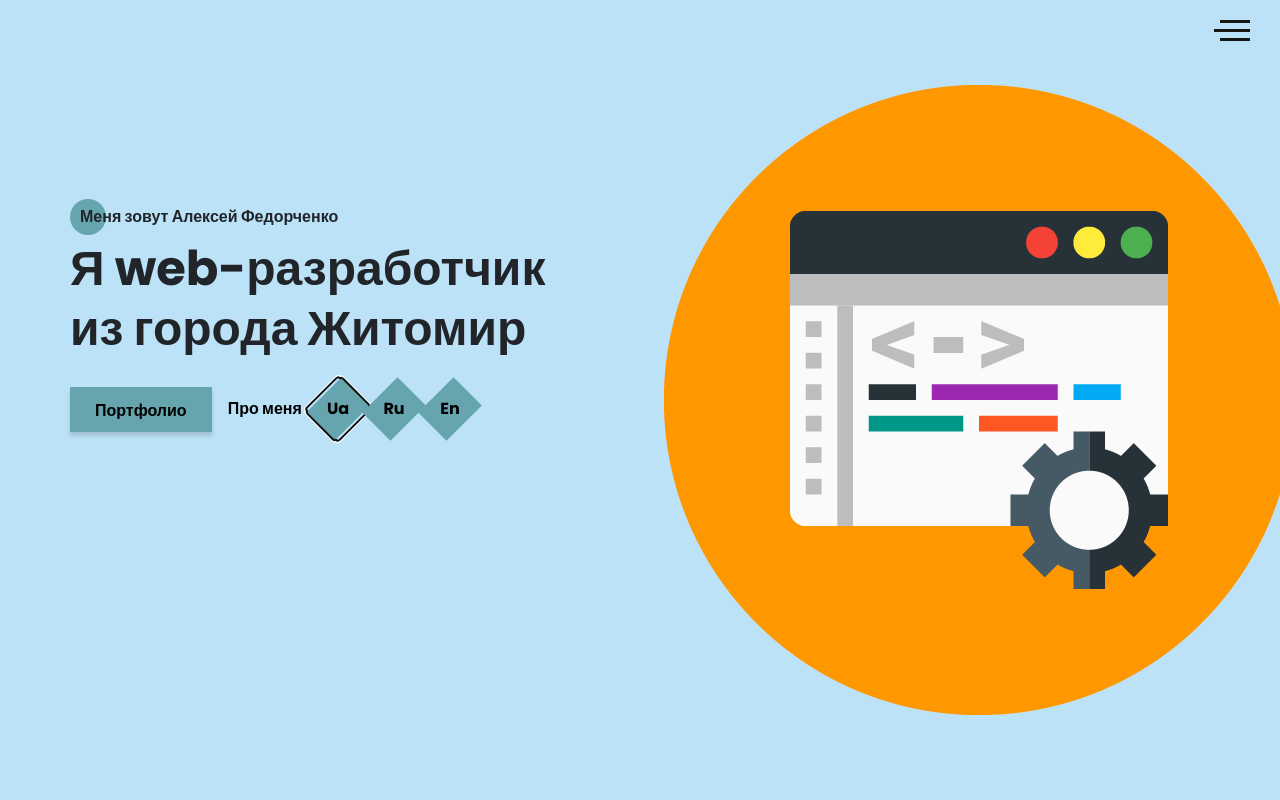
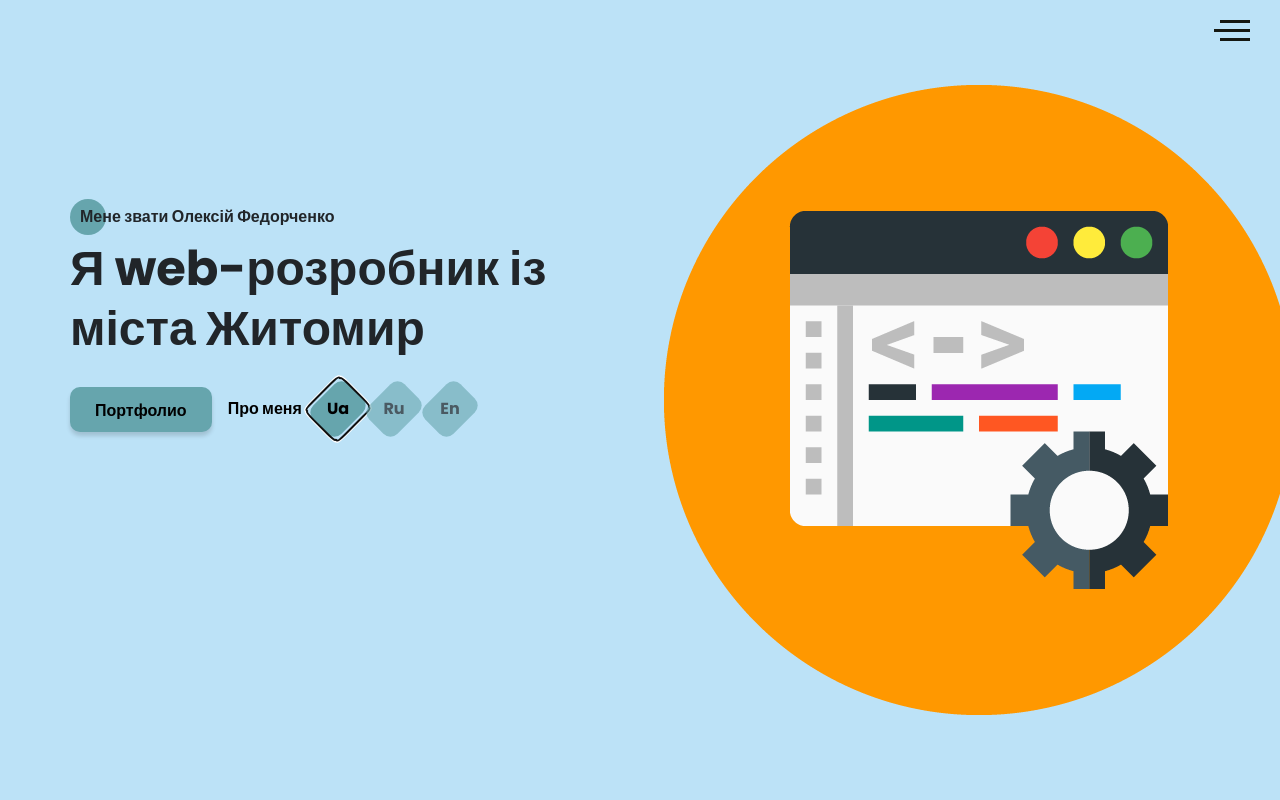
Before and after one commit to alex-HAMSTER/alex-HAMSTER.github.io, a plain HTML site: page portfolio/index.html in a window 1280 px wide. Both pictures are taken after a click on the button "Ua". Shown: the top 800 px of the page. Drawn offline with Linux system fonts and the light colour scheme.

Commit message:
add function swap language (only ua)

```diff
--- a/portfolio/index.html
+++ b/portfolio/index.html
@@ -121,14 +121,14 @@
     <section class="promo">
         <div class="hamburger"><span></span> <span class="long"></span> <span></span></div>
         <div class="container">
-            <div class="title title_fz16 promo__subtitle">Меня зовут Алексей Федорченко</div>
-            <h1 class="title title_fz48 promo__title">Я web-разработчик из города Житомир</h1>
+            <div class="title title_fz16 promo__subtitle" data-translation-key="my_name">Меня зовут Алексей Федорченко</div>
+            <h1 class="title title_fz48 promo__title" data-translation-key="my_from">Я web-разработчик из города Житомир</h1>
             <div class="promo__btns">
                 <a href="#portfolio" class="promo__link btn">Портфолио</a>
                 <a href="#about_me"class="promo__link">Про меня</a>
-                <button class="promo__lenguage_btn"><p class="text_lenguage">Ua</p></button>
-                <button class="promo__lenguage_btn"><p class="text_lenguage">Ru</p></button>
-                <button class="promo__lenguage_btn"><p class="text_lenguage">En</p></button>
+                <button class="promo__lenguage_btn" id="lenguage_ua"><p class="text_lenguage">Ua</p></button>
+                <button class="promo__lenguage_btn" id="lenguage_ru"><p class="text_lenguage">Ru</p></button>
+                <button class="promo__lenguage_btn" id="lenguage_en"><p class="text_lenguage">En</p></button>
             </div>
         </div>
     </section>
@@ -144,7 +144,7 @@
 
                         Профессионал с богатым опытом в области системы управления контентом WordPress. Я обладаю практическим опытом в создании веб-макетов на платформе WordPress, обеспечивая эффективное и высококачественное отображение контента. Активно работал с различными плагинами, успешно интегрируя их функциональность для улучшения пользовательского опыта и расширения возможностей веб-сайтов.
 
-                        За моим плечом значительное количество проектов, созданных на основе макетов из Figma. Весь код является кросс-браузерным и адаптивным, и я обладаю навыками создания макетов с пиксельной точностью.
+                        За моими плечами значительное количество проектов, созданных на основе макетов из Figma. Весь код является кросс-браузерным и адаптивным, и я обладаю навыками создания макетов с пиксельной точностью.
                     </p>
                 </div>
                 <div class="about__skills">
--- a/portfolio/js/script.js
+++ b/portfolio/js/script.js
@@ -1,6 +1,6 @@
 const hamburger = document.querySelector('.hamburger'),
-      menu = document.querySelector('.menu'),
-      closeElem = document.querySelector('.menu__close');
+    menu = document.querySelector('.menu'),
+    closeElem = document.querySelector('.menu__close');
 
 hamburger.addEventListener('click', () => {
     menu.classList.add('active');
@@ -11,8 +11,71 @@ closeElem.addEventListener('click', () => {
 });
 
 const counters = document.querySelectorAll('.skills__ratings-counter'),
-      lines = document.querySelectorAll('.skills__ratings-line span');
+    lines = document.querySelectorAll('.skills__ratings-line span');
 
 counters.forEach( (item, i) => {
     lines[i].style.width = item.innerHTML;
 });
+
+
+
+const languageBtn = document.querySelectorAll('.promo__lenguage_btn');
+const lenguageBtnUa = document.getElementById('lenguage_ua');
+const lenguageBtnRu = document.getElementById('lenguage_ru');
+const lenguageBtnEn = document.getElementById('lenguage_en');
+const allBtnLenguage = document.querySelectorAll('.promo__lenguage_btn');
+
+
+function loadTranslations(callback) {
+  fetch('js/ua.json') // Убедитесь, что путь к файлу translations.json правильный
+    .then((response) => response.json())
+    .then((translations) => {
+        callback(translations);
+    })
+    .catch((error) => {
+        console.error('Помилка завантаження перекладу:', error);
+    });
+}
+
+// Функция для переключения языка
+function changeLanguage(language) {
+    loadTranslations((translations) => {
+    // Пройдитесь по всем элементам с атрибутом data-translation-key
+    const elementsToTranslate = document.querySelectorAll('[data-translation-key]');
+    elementsToTranslate.forEach((element) => {
+        const translationKey = element.getAttribute('data-translation-key');
+        if (translations.hasOwnProperty(translationKey)) {
+            element.textContent = translations[translationKey];
+        }
+        });
+    });
+}
+
+
+lenguageBtnUa.addEventListener('click', () => {
+    allBtnLenguage.forEach(function(i){
+        i.style.cssText = 'opacity: 0.6;';
+    })
+    lenguageBtnUa.style.cssText = 'opacity: 1;';
+
+    changeLanguage('ua');
+    loadTranslations((translations) => {
+    changeLanguage('ua'); // Изначально установите українську мову, или яку бажаєте
+    });
+});
+
+lenguageBtnEn.addEventListener('click', () => {
+    allBtnLenguage.forEach(function(i){
+        i.style.cssText = 'opacity: 0.6;';
+    })
+    lenguageBtnEn.style.cssText = 'opacity: 1;';
+
+})
+lenguageBtnRu.addEventListener('click', () => {
+    allBtnLenguage.forEach(function(i){
+        i.style.cssText = 'opacity: 0.6;';
+    })
+    lenguageBtnRu.style.cssText = 'opacity: 1;';
+
+})
+/* функция или тут или на css сделать что бы у кнопок был background только если она активна */
--- /dev/null
+++ b/portfolio/js/ua.json
@@ -0,0 +1,4 @@
+{
+"my_name": "Мене звати Олексій Федорченко",
+"my_from": "Я web-розробник із міста Житомир"
+}
--- a/portfolio/sass/blocks/_promo.scss
+++ b/portfolio/sass/blocks/_promo.scss
@@ -23,6 +23,7 @@
     &__link {
         color: #000;
         font-weight: bold;
+        border-radius: 10px;
         &:hover {
             color: #000;
             text-decoration: none;
@@ -37,8 +38,21 @@
         height: 50px;
         background-color: $main-color;
         transform: rotate(45deg);
+        border-radius: 10px;
+        transition: 0.1s;
+        &:active{
+            border: none;
+        }
         p{
             transform: rotate(315deg);
         }
     }
+    #lenguage_ru{
+        background: $main-color;
+        opacity: 0.6;
+    }
+    #lenguage_en{
+        background: $main-color;
+        opacity: 0.6;
+    }
 }
```
Also changed, not shown: portfolio/css/style.min.css, 1 other file.
